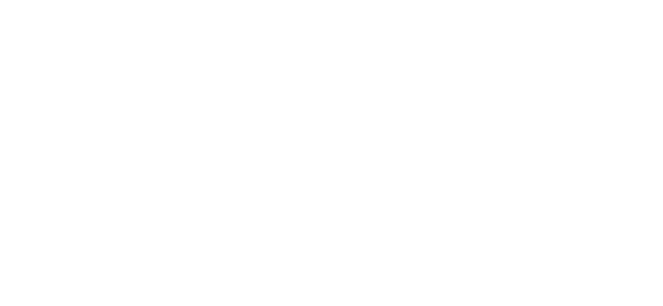
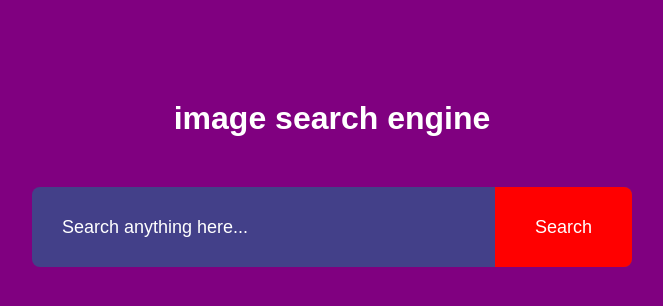
Before and after one commit to Muskan711810/Internship_task, a plain HTML site: page taskseven/index.html in a window 1280 px wide. Shown: the whole page, without its empty margins (308-971 px from the left). Drawn offline with Linux system fonts and the light colour scheme.

Commit message:
changetwo

```diff
--- a/taskseven/index.html
+++ b/taskseven/index.html
@@ -7,6 +7,14 @@
     <link rel="stylesheet" href="style.css">
 </head>
 <body>
+    <h1>image search engine</h1>
+    <form id="search-form">
+        <input type="text" id="search-box" placeholder="Search anything here...">
+        <button>Search</button>
+    </form>
+    <div id="search-result"></div>
+    <button id="show-more-btn">Show more</button>
 
+    <script src="script.js"></script>
 </body>
 </html>
--- a/taskseven/style.css
+++ b/taskseven/style.css
@@ -4,3 +4,62 @@
     font-family: 'poppins',sans-serif;
     box-sizing: border-box;
 }
+body{
+    background: purple;
+    color: white;
+}
+h1
+{
+    text-align: center;
+    margin: 100px auto 50px;
+    font-weight: 600;
+}
+form
+{
+    width: 90%;
+    max-width: 600px;
+    margin: auto;
+    height: 80px;
+    background: #434089;
+    display: flex;
+    align-items: center;
+    border-radius: 8px;
+}
+form input{
+    flex: 1;
+    height: 100%;
+    border: 0;
+    outline: 0;
+    background: transparent;
+    color: white;
+    font-size: 18px;
+    padding: 0 30px;
+}
+form button{
+    padding: 0 40px;
+    height: 100%;
+    background: red;
+    color: white;
+    font-size: 18px;
+    border: 0;
+    border-top-right-radius: 8px;
+    border-bottom-right-radius: 8px;
+    cursor: pointer;
+}
+::placeholder
+{
+    color: white;
+    font-size: 18px;
+}
+#show-more-btn
+{
+    background-color: red;
+    color: white;
+    border: 0;
+    outline: 0;
+    padding: 10px 20px;
+    border-radius: 4px;
+    margin: 10px auto 100px;
+    cursor: pointer;
+    display: none;
+}
```
Also changed, not shown: taskseven/script.js (added).
